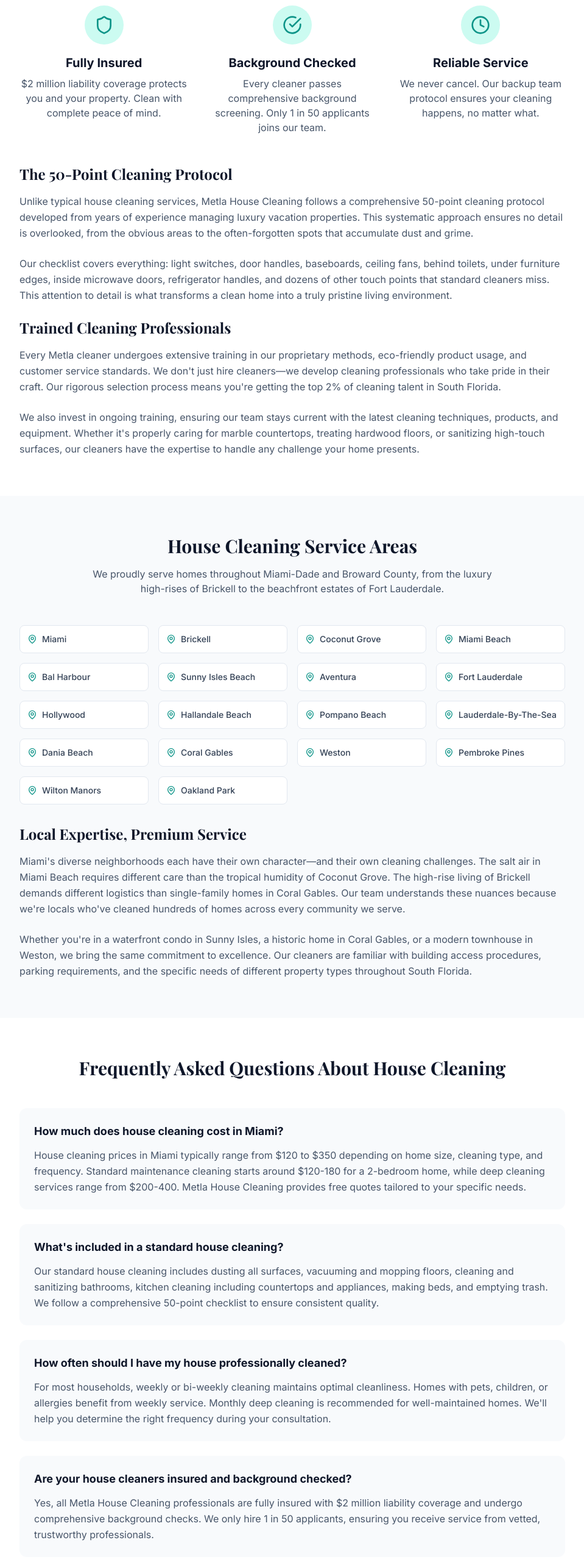
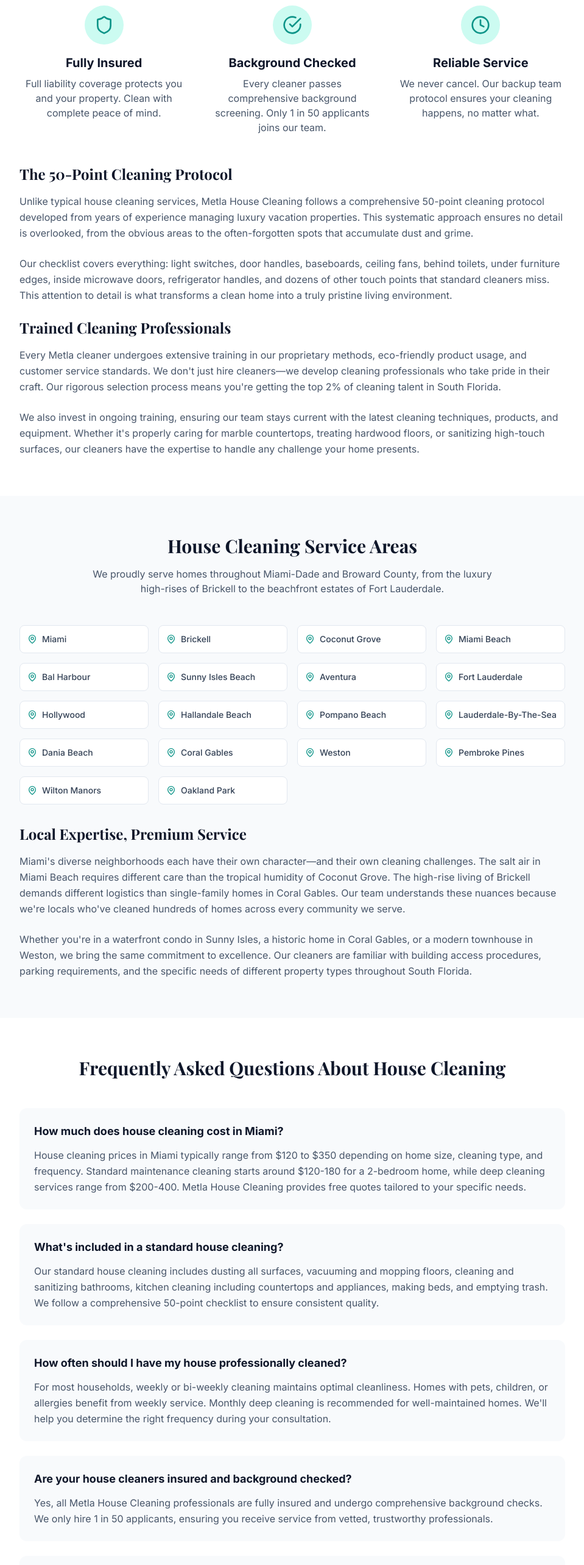
Before and after one commit to artyommachekin-lgtm/Metla-Miami, a React (Vite) app: page /house-cleaning in a window 1280 px wide. Shown: the part 4260-6826 px from the top of the page at 61% size, without its empty margins (160-1119 px from the left). Built offline with nearby package versions, Linux system fonts and the light colour scheme; no server answers; a web font is replaced by a local one.

Commit message:
fix: Remove M liability amount mentions from all pages

```diff
--- a/components/Footer.tsx
+++ b/components/Footer.tsx
@@ -85,7 +85,7 @@
                   <div className="w-1.5 h-1.5 bg-teal-500 rounded-full flex-shrink-0 mt-1.5 group-hover:scale-150 transition-transform" />
                   <span>
                     <strong className="text-slate-200 block">Fully Insured</strong>
-                    Protected up to $2M Liability.
+                    Fully insured for your protection.
                   </span>
                 </li>
                 <li className="flex items-start gap-3 text-sm group">
--- a/pages/Home.tsx
+++ b/pages/Home.tsx
@@ -51,7 +51,7 @@
             <div className="p-6 bg-slate-50 rounded-lg border border-slate-100">
               <ShieldCheck className="w-10 h-10 text-teal-500 mb-4" />
               <h3 className="font-bold text-xl mb-2 text-slate-900">100% Insured</h3>
-              <p className="text-slate-600">Your property is protected up to $2M. We treat your sanctuary with the respect it deserves.</p>
+              <p className="text-slate-600">Your property is fully protected. We treat your sanctuary with the respect it deserves.</p>
             </div>
             <div className="p-6 bg-slate-50 rounded-lg border border-slate-100">
               <UserCheck className="w-10 h-10 text-teal-500 mb-4" />
--- a/pages/HouseCleaningPage.tsx
+++ b/pages/HouseCleaningPage.tsx
@@ -37,7 +37,7 @@
         },
         {
             question: "Are your house cleaners insured and background checked?",
-            answer: "Yes, all Metla House Cleaning professionals are fully insured with $2 million liability coverage and undergo comprehensive background checks. We only hire 1 in 50 applicants, ensuring you receive service from vetted, trustworthy professionals."
+            answer: "Yes, all Metla House Cleaning professionals are fully insured and undergo comprehensive background checks. We only hire 1 in 50 applicants, ensuring you receive service from vetted, trustworthy professionals."
         },
         {
             question: "Do I need to be home during the cleaning?",
@@ -381,7 +381,7 @@
                                 </div>
                                 <h3 className="text-xl font-bold text-slate-900 mb-2">Fully Insured</h3>
                                 <p className="text-slate-600">
-                                    $2 million liability coverage protects you and your property. Clean with complete peace of mind.
+                                    Full liability coverage protects you and your property. Clean with complete peace of mind.
                                 </p>
                             </div>
                             <div className="text-center">
```
